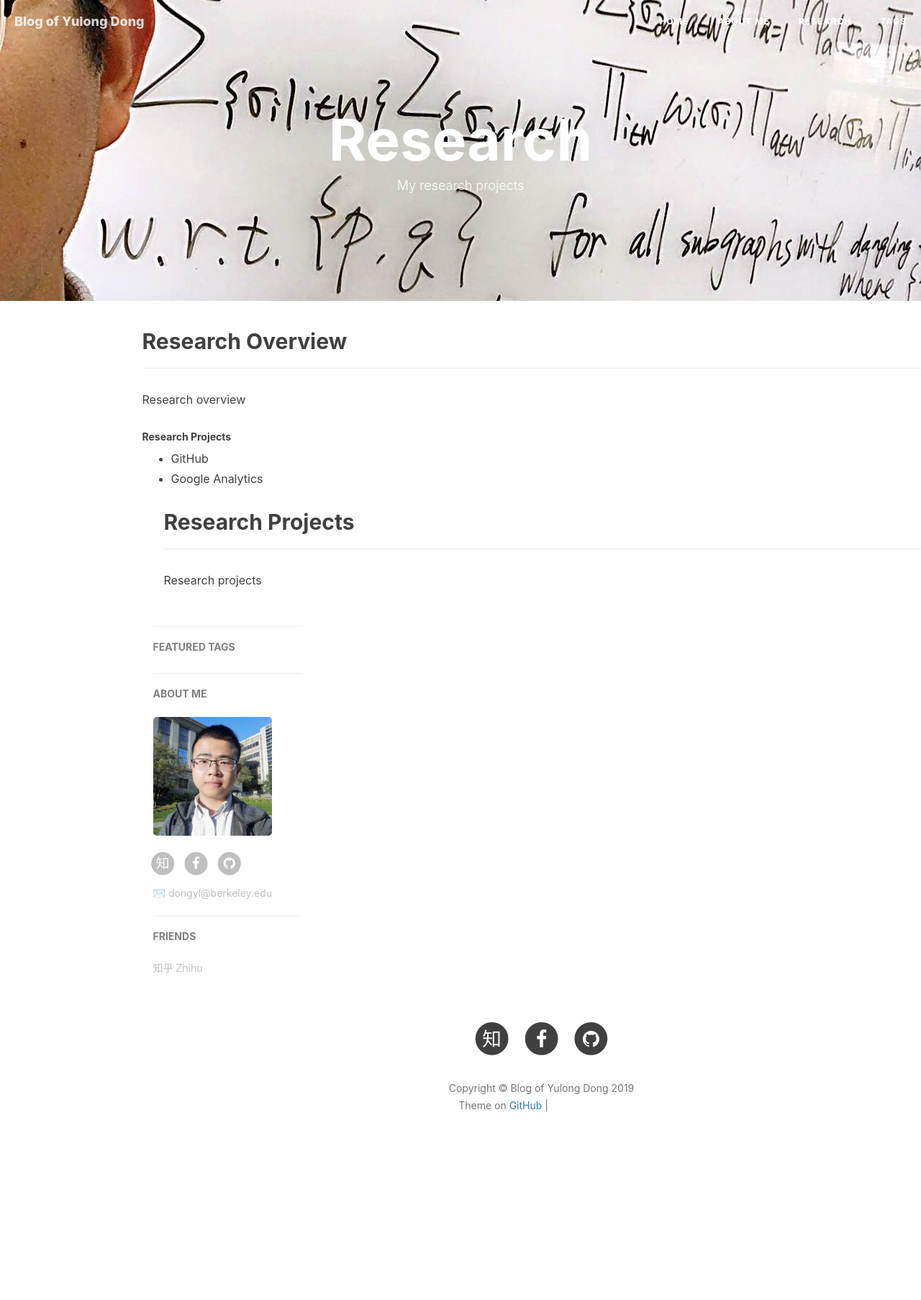
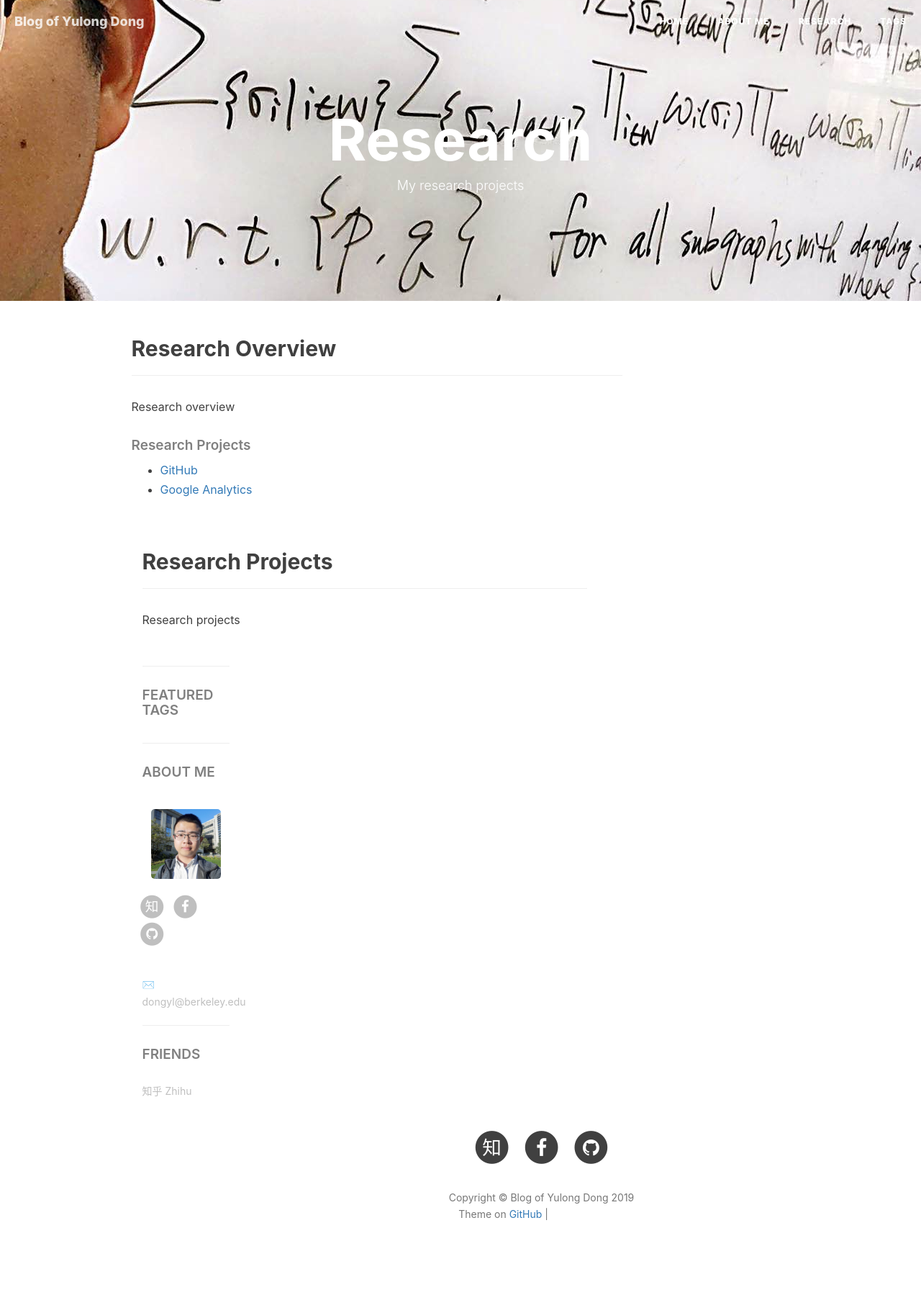
Before and after one commit to dongylaq/dongylaq.github.io, a Jekyll site: the page built from research.html, in a window 1280 px wide. Shown: the whole page at 72% size. Built offline with Jekyll 4.4.1, drawn with Linux system fonts in a browser that asks for light colours; nearby versions of some CDN libraries; comment, search, counter and statistics services are not loaded; before the commit the page ends 1655 px from its top, so only the background shows below that; grey boxes are pictures that could not be loaded.

Commit message:
Update research.html

```diff
--- a/research.html
+++ b/research.html
@@ -12,7 +12,7 @@ header-img: "img/title.jpeg"
 </select> -->
 
 <!-- Chinese Version -->
-<div class="container">
+<div class="zh post-container">
     <div class="col-md-12">
         <h2>Research Overview</h2>
         <hr class="hr0">
@@ -26,7 +26,7 @@ header-img: "img/title.jpeg"
         <li><a href="https://analytics.google.com/analytics">Google Analytics</a></li>
     </ul>
 
-<div class="container">
+<div class="zh post-container">
     <div class="col-md-12">
         <h2>Research Projects</h2>
         <hr class="hr0">
```
